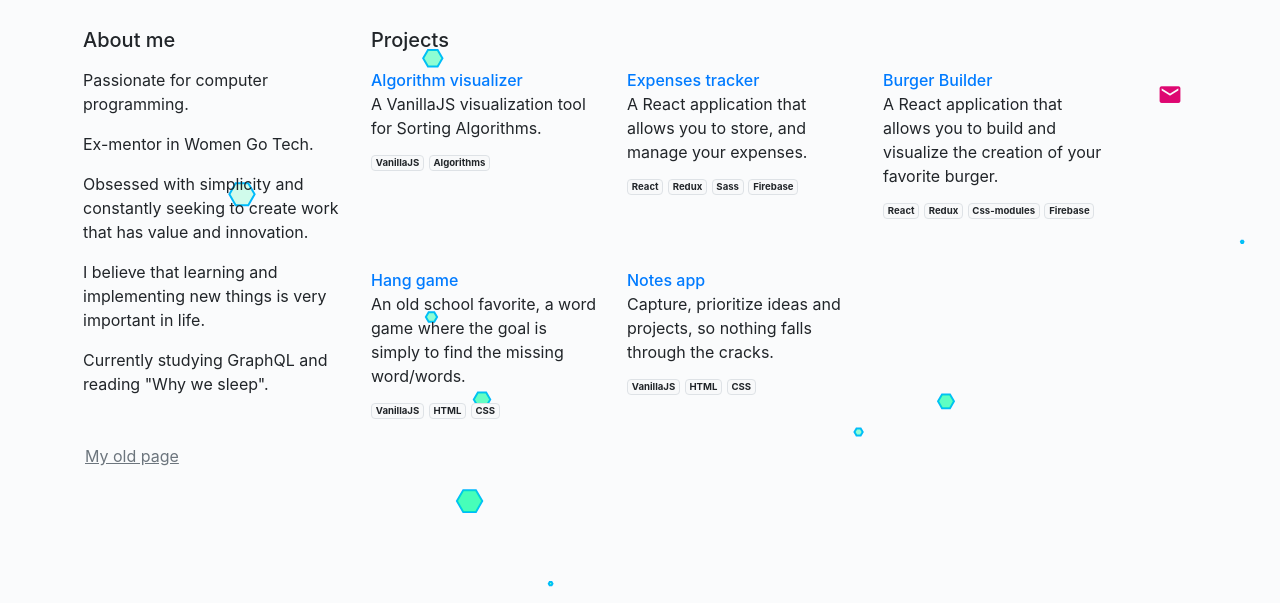
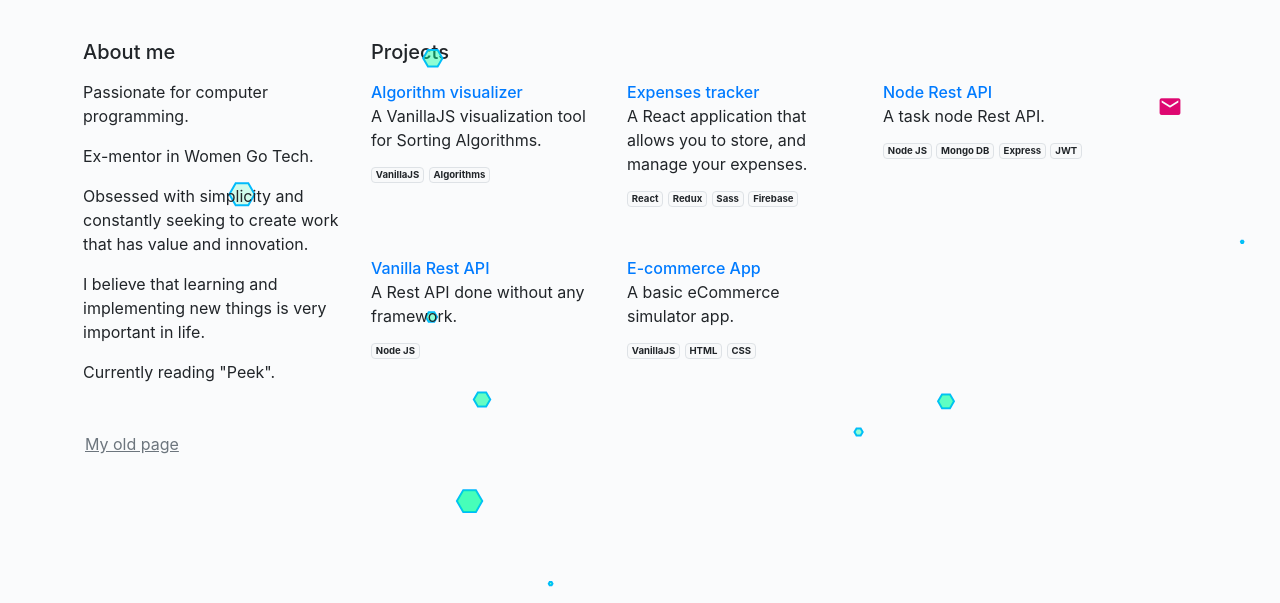
Before and after one commit to sj-kc/hello, a plain HTML site: page index.html in a window 1280 px wide. Shown: the part 203-806 px from the top of the page. Drawn offline with nearby package versions, Linux system fonts and the light colour scheme.

Commit message:
Update index.html

```diff
--- a/index.html
+++ b/index.html
@@ -97,7 +97,7 @@
 					</p>
 
 					<p class="mb-5">
-						Currently studying GraphQL and reading "Why we sleep".
+						Currently reading "Peek".
 					</p>
 
 					<a class="text-muted container__legacy__text" target="blank" href="https://sung-hello.netlify.app/">
@@ -131,37 +131,31 @@
 						<span class="badge badge-light border">Firebase</span>
 					</div>
 					<div class="col-4 mb-5">
-						<a target="blank" href="https://github.com/sungkimcastro/burgerbuilder" class="h6">Burger
-							Builder</a>
+						<a target="blank" href="https://github.com/sungkimcastro/task-app" class="h6">Node Rest API</a>
 						<p class="mb-2">
-							A React application that allows you to build and visualize the
-							creation of your favorite burger.
+							A task node Rest API.
 						</p>
-						<span class="badge badge-light border">React</span>
-						<span class="badge badge-light border">Redux</span>
-						<span class="badge badge-light border">Css-modules</span>
-						<span class="badge badge-light border">Firebase</span>
+						<span class="badge badge-light border">Node JS</span>
+						<span class="badge badge-light border">Mongo DB</span>
+						<span class="badge badge-light border">Express</span>
+						<span class="badge badge-light border">JWT</span>
 					</div>
 
 					<div class="col-4 mb-5">
-						<a target="blank" href="https://github.com/sungkimcastro/hang_game" class="h6">
-							Hang game
+						<a target="blank" href="https://github.com/sungkimcastro/rest_api" class="h6">
+							Vanilla Rest API
 						</a>
 						<p class="mb-2">
-							An old school favorite, a word game where the goal is simply to
-							find the missing word/words.
+							A Rest API done without any framework.
 						</p>
-						<span class="badge badge-light border">VanillaJS</span>
-						<span class="badge badge-light border">HTML</span>
-						<span class="badge badge-light border">CSS</span>
+						<span class="badge badge-light border">Node JS</span>
 					</div>
 					<div class="col-4 mb-5">
-						<a target="blank" href="https://github.com/sungkimcastro/notes_app" class="h6">
-							Notes app
+						<a target="blank" href="https://github.com/sungkimcastro/e-commerce" class="h6">
+							E-commerce App
 						</a>
 						<p class="mb-2">
-							Capture, prioritize ideas and projects, so nothing falls through
-							the cracks.
+							A basic eCommerce simulator app.
 						</p>
 						<span class="badge badge-light border">VanillaJS</span>
 						<span class="badge badge-light border">HTML</span>
```
